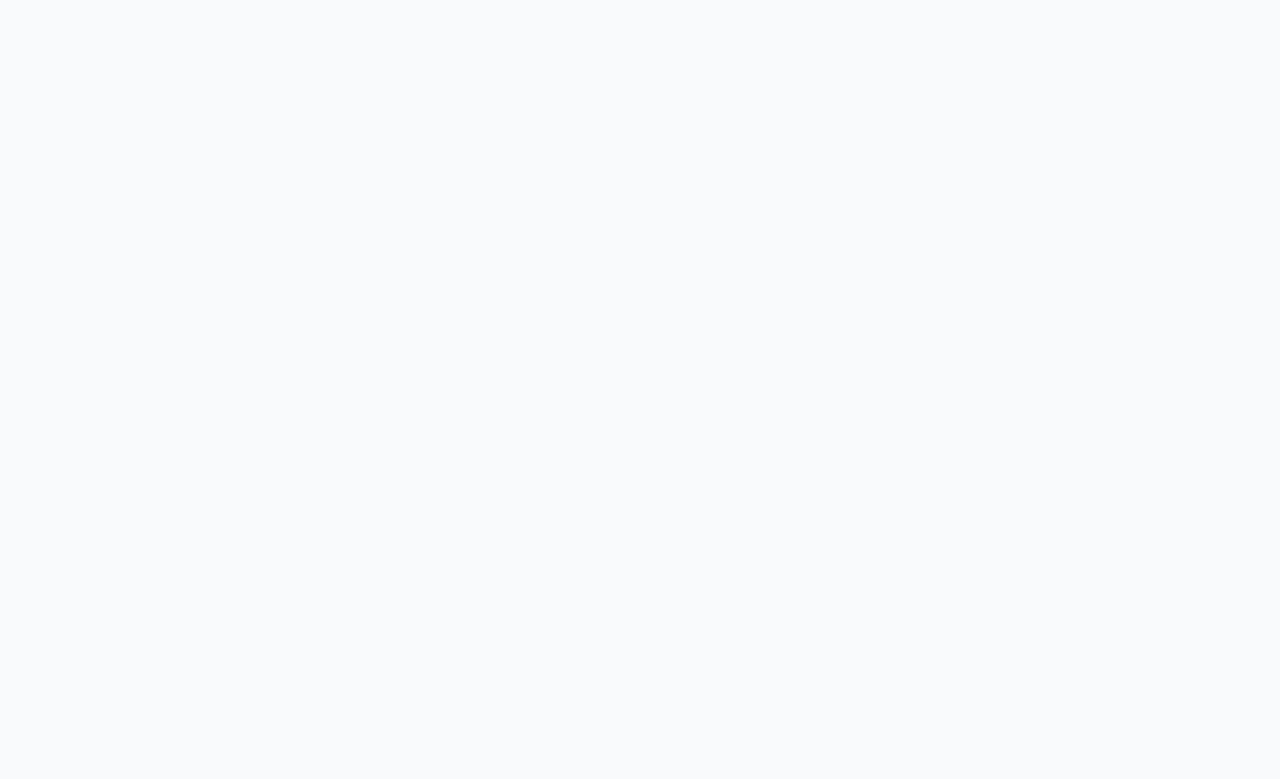
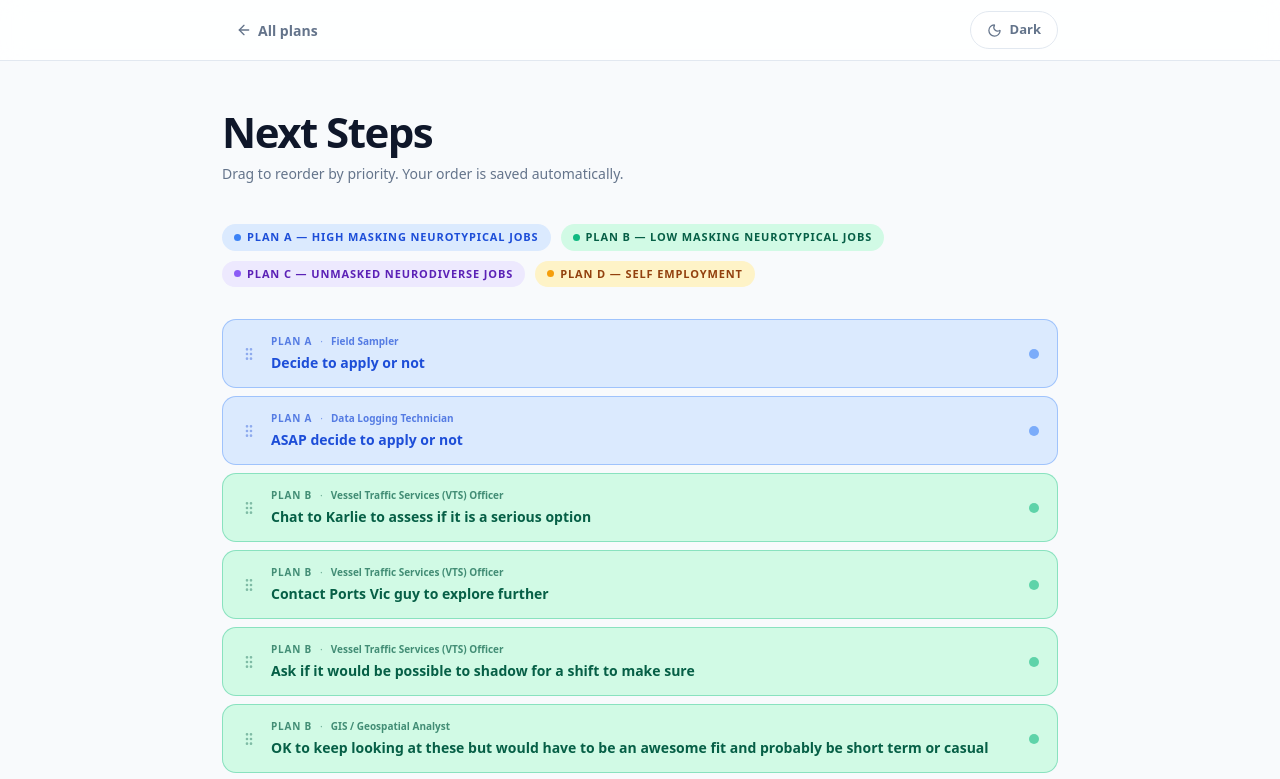
Before and after one commit to kramnoxid/career-plan, a React (Vite) app: page /next-steps in a window 1280 px wide. Before the commit this address had no page. Shown: the top 779 px of the page. Built offline with nearby package versions, Linux system fonts and the light colour scheme.

Commit message:
Add Next Steps page with drag-to-reorder, plan colours, nav links

```diff
--- a/src/App.jsx
+++ b/src/App.jsx
@@ -2,6 +2,7 @@ import { BrowserRouter, Routes, Route } from "react-router-dom";
 import { ThemeProvider } from "./ThemeContext";
 import Home from "./pages/Home";
 import PlanPage from "./pages/PlanPage";
+import NextSteps from "./pages/NextSteps";
 
 export default function App() {
   return (
@@ -10,6 +11,7 @@ export default function App() {
         <Routes>
           <Route path="/" element={<Home />} />
           <Route path="/plan/:id" element={<PlanPage />} />
+          <Route path="/next-steps" element={<NextSteps />} />
         </Routes>
       </BrowserRouter>
     </ThemeProvider>
--- a/src/pages/Home.jsx
+++ b/src/pages/Home.jsx
@@ -1,6 +1,6 @@
 import { plans, planOrder } from "../data";
 import { Link } from "react-router-dom";
-import { ArrowRight, ChevronRight, Sun, Moon } from "lucide-react";
+import { ArrowRight, ChevronRight, Sun, Moon, ListChecks } from "lucide-react";
 import { useTheme } from "../ThemeContext";
 
 const colorConfig = {
@@ -182,8 +182,21 @@ export default function Home() {
         textAlign: "center",
         position: "relative",
       }}>
-        {/* Toggle top-right */}
-        <div style={{ position: "absolute", top: "20px", right: "24px" }}>
+        {/* Top-right controls */}
+        <div style={{ position: "absolute", top: "20px", right: "24px", display: "flex", gap: "10px", alignItems: "center" }}>
+          <Link
+            to="/next-steps"
+            style={{
+              display: "inline-flex", alignItems: "center", gap: "6px",
+              padding: "8px 16px", borderRadius: "999px",
+              border: `1px solid ${theme.cardBorder}`,
+              background: theme.cardBg, color: theme.textSecondary,
+              textDecoration: "none", fontSize: "13px", fontWeight: 600,
+            }}
+          >
+            <ListChecks size={15} />
+            Next Steps
+          </Link>
           <ThemeToggle />
         </div>
 
--- /dev/null
+++ b/src/pages/NextSteps.jsx
@@ -0,0 +1,232 @@
+import { useState, useEffect, useRef } from "react";
+import { Link } from "react-router-dom";
+import { ArrowLeft, GripVertical, Sun, Moon } from "lucide-react";
+import { plans, planOrder } from "../data";
+import { useTheme } from "../ThemeContext";
+
+const planColors = {
+  blue:   { bg: "#3b82f6", light: "#dbeafe", text: "#1d4ed8", dark: "#1e3a5f" },
+  emerald:{ bg: "#10b981", light: "#d1fae5", text: "#065f46", dark: "#052e16" },
+  violet: { bg: "#8b5cf6", light: "#ede9fe", text: "#5b21b6", dark: "#2e1065" },
+  amber:  { bg: "#f59e0b", light: "#fef3c7", text: "#92400e", dark: "#1c1003" },
+};
+
+function buildSteps() {
+  const steps = [];
+  planOrder.forEach(planId => {
+    const plan = plans[planId];
+    plan.options.forEach(option => {
+      if (!option.nextSteps) return;
+      const items = option.nextSteps
+        .split(". ")
+        .map(s => s.replace(/\.$/, "").trim())
+        .filter(Boolean);
+      items.forEach((text, i) => {
+        steps.push({
+          id: `${planId}-${option.title}-${i}`,
+          planId,
+          planLabel: plan.label,
+          planTitle: plan.title,
+          planColor: plan.color,
+          optionTitle: option.title,
+          text,
+        });
+      });
+    });
+  });
+  return steps;
+}
+
+function ThemeToggle() {
+  const { mode, toggle, theme } = useTheme();
+  return (
+    <button
+      onClick={toggle}
+      style={{
+        display: "flex", alignItems: "center", gap: "8px",
+        padding: "8px 16px", borderRadius: "999px",
+        border: `1px solid ${theme.cardBorder}`,
+        background: theme.cardBg, color: theme.textSecondary,
+        cursor: "pointer", fontSize: "13px", fontWeight: 600,
+      }}
+    >
+      {mode === "dark" ? <Sun size={15} /> : <Moon size={15} />}
+      {mode === "dark" ? "Light" : "Dark"}
+    </button>
+  );
+}
+
+export default function NextSteps() {
+  const { theme, mode } = useTheme();
+  const defaultSteps = buildSteps();
+
+  const [steps, setSteps] = useState(() => {
+    try {
+      const saved = localStorage.getItem("nextStepsOrder");
+      if (saved) {
+        const savedIds = JSON.parse(saved);
+        const stepMap = Object.fromEntries(defaultSteps.map(s => [s.id, s]));
+        const ordered = savedIds.map(id => stepMap[id]).filter(Boolean);
+        const newSteps = defaultSteps.filter(s => !savedIds.includes(s.id));
+        return [...ordered, ...newSteps];
+      }
+    } catch {}
+    return defaultSteps;
+  });
+
+  useEffect(() => {
+    localStorage.setItem("nextStepsOrder", JSON.stringify(steps.map(s => s.id)));
+  }, [steps]);
+
+  const dragIndex = useRef(null);
+  const dragOverIndex = useRef(null);
+
+  function onDragStart(i) {
+    dragIndex.current = i;
+  }
+
+  function onDragOver(e, i) {
+    e.preventDefault();
+    dragOverIndex.current = i;
+  }
+
+  function onDrop() {
+    const from = dragIndex.current;
+    const to = dragOverIndex.current;
+    if (from === null || to === null || from === to) return;
+    const updated = [...steps];
+    const [moved] = updated.splice(from, 1);
+    updated.splice(to, 0, moved);
+    setSteps(updated);
+    dragIndex.current = null;
+    dragOverIndex.current = null;
+  }
+
+  return (
+    <div style={{ minHeight: "100vh", background: theme.pageBg }}>
+      {/* Nav */}
+      <div style={{
+        position: "sticky", top: 0, zIndex: 10,
+        background: theme.navBg, backdropFilter: "blur(12px)",
+        borderBottom: `1px solid ${theme.navBorder}`,
+      }}>
+        <div style={{ maxWidth: "900px", margin: "0 auto", padding: "0 32px", height: "60px", display: "flex", alignItems: "center", justifyContent: "space-between" }}>
+          <Link to="/" style={{
+            display: "inline-flex", alignItems: "center", gap: "6px",
+            fontSize: "14px", fontWeight: 600, color: theme.textSecondary,
+            textDecoration: "none", padding: "6px 14px", borderRadius: "10px",
+          }}>
+            <ArrowLeft size={16} />
+            All plans
+          </Link>
+          <ThemeToggle />
+        </div>
+      </div>
+
+      <div style={{ maxWidth: "900px", margin: "0 auto", padding: "48px 32px" }}>
+        <div style={{ marginBottom: "40px" }}>
+          <h1 style={{
+            fontSize: "clamp(28px, 4vw, 42px)", fontWeight: 900,
+            color: theme.textPrimary, margin: "0 0 8px",
+            letterSpacing: "-1.5px", lineHeight: 1.1,
+          }}>
+            Next Steps
+          </h1>
+          <p style={{ fontSize: "14px", color: theme.textSecondary, margin: 0 }}>
+            Drag to reorder by priority. Your order is saved automatically.
+          </p>
+        </div>
+
+        {/* Legend */}
+        <div style={{ display: "flex", flexWrap: "wrap", gap: "10px", marginBottom: "32px" }}>
+          {planOrder.map(planId => {
+            const plan = plans[planId];
+            const c = planColors[plan.color];
+            return (
+              <span key={planId} style={{
+                display: "inline-flex", alignItems: "center", gap: "6px",
+                padding: "5px 12px", borderRadius: "999px",
+                background: mode === "dark" ? c.dark : c.light,
+                color: mode === "dark" ? c.bg : c.text,
+                fontSize: "11px", fontWeight: 700,
+                letterSpacing: "0.08em", textTransform: "uppercase",
+              }}>
+                <span style={{ width: "7px", height: "7px", borderRadius: "50%", background: c.bg }} />
+                {plan.label} — {plan.title}
+              </span>
+            );
+          })}
+        </div>
+
+        {/* Steps list */}
+        <div style={{ display: "flex", flexDirection: "column", gap: "8px" }}>
+          {steps.map((step, i) => {
+            const c = planColors[step.planColor];
+            const bgColor = mode === "dark" ? c.dark : c.light;
+            const textColor = mode === "dark" ? c.bg : c.text;
+            const borderColor = mode === "dark" ? c.bg + "40" : c.bg + "60";
+
+            return (
+              <div
+                key={step.id}
+                draggable
+                onDragStart={() => onDragStart(i)}
+                onDragOver={e => onDragOver(e, i)}
+                onDrop={onDrop}
+                style={{
+                  display: "flex",
+                  alignItems: "center",
+                  gap: "14px",
+                  padding: "14px 18px",
+                  borderRadius: "14px",
+                  background: bgColor,
+                  border: `1px solid ${borderColor}`,
+                  cursor: "grab",
+                  transition: "box-shadow 0.15s, transform 0.15s",
+                  userSelect: "none",
+                }}
+                onMouseEnter={e => {
+                  e.currentTarget.style.boxShadow = "0 4px 16px rgba(0,0,0,0.12)";
+                  e.currentTarget.style.transform = "translateY(-1px)";
+                }}
+                onMouseLeave={e => {
+                  e.currentTarget.style.boxShadow = "none";
+                  e.currentTarget.style.transform = "translateY(0)";
+                }}
+              >
+                <GripVertical size={16} style={{ color: textColor, opacity: 0.4, flexShrink: 0 }} />
+
+                <div style={{ flex: 1 }}>
+                  <div style={{ display: "flex", alignItems: "center", gap: "8px", marginBottom: "3px" }}>
+                    <span style={{
+                      fontSize: "10px", fontWeight: 800,
+                      color: textColor, textTransform: "uppercase",
+                      letterSpacing: "0.08em", opacity: 0.7,
+                    }}>
+                      {step.planLabel}
+                    </span>
+                    <span style={{ fontSize: "10px", color: textColor, opacity: 0.5 }}>·</span>
+                    <span style={{
+                      fontSize: "10px", fontWeight: 600,
+                      color: textColor, opacity: 0.7,
+                    }}>
+                      {step.optionTitle}
+                    </span>
+                  </div>
+                  <p style={{ margin: 0, fontSize: "14px", fontWeight: 600, color: textColor, lineHeight: 1.5 }}>
+                    {step.text}
+                  </p>
+                </div>
+
+                <span style={{
+                  width: "10px", height: "10px", borderRadius: "50%",
+                  background: c.bg, flexShrink: 0, opacity: 0.6,
+                }} />
+              </div>
+            );
+          })}
+        </div>
+      </div>
+    </div>
+  );
+}
--- a/src/pages/PlanPage.jsx
+++ b/src/pages/PlanPage.jsx
@@ -1,6 +1,6 @@
 import { useState } from "react";
 import { useParams, Link } from "react-router-dom";
-import { ArrowLeft, Clock, Banknote, Lightbulb, AlertTriangle, Briefcase, ChevronRight, ArrowRight, Sun, Moon, NotebookPen } from "lucide-react";
+import { ArrowLeft, Clock, Banknote, Lightbulb, AlertTriangle, Briefcase, ChevronRight, ArrowRight, Sun, Moon, NotebookPen, ListChecks } from "lucide-react";
 import { plans } from "../data";
 import { useTheme } from "../ThemeContext";
 
@@ -344,7 +344,22 @@ export default function PlanPage() {
             <ArrowLeft size={16} />
             All plans
           </Link>
-          <ThemeToggle />
+          <div style={{ display: "flex", gap: "10px", alignItems: "center" }}>
+            <Link
+              to="/next-steps"
+              style={{
+                display: "inline-flex", alignItems: "center", gap: "6px",
+                padding: "8px 16px", borderRadius: "999px",
+                border: `1px solid ${theme.cardBorder}`,
+                background: theme.cardBg, color: theme.textSecondary,
+                textDecoration: "none", fontSize: "13px", fontWeight: 600,
+              }}
+            >
+              <ListChecks size={15} />
+              Next Steps
+            </Link>
+            <ThemeToggle />
+          </div>
         </div>
       </div>
 
```
